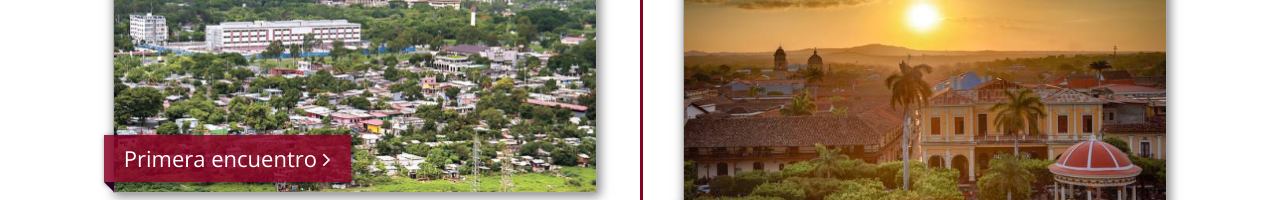
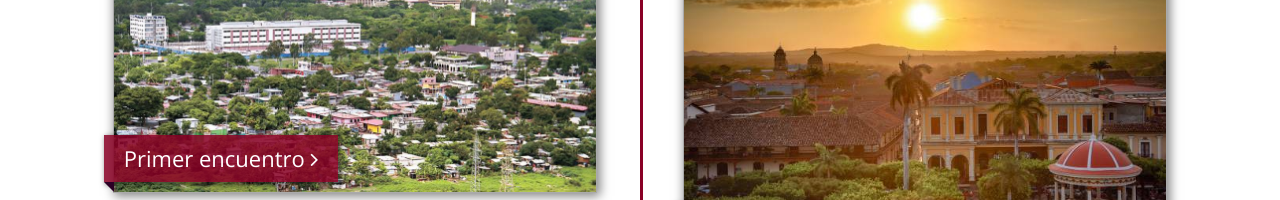
Before and after one commit to jesusp1994/AldayJorge.github.io-, a plain HTML site: page index.html in a window 1280 px wide. Shown: the part 2340-2540 px from the top of the page. Drawn offline with nearby package versions, Linux system fonts and the light colour scheme; a web font is replaced by a local one.

Commit message:
actualizacion data

```diff
--- a/index.html
+++ b/index.html
@@ -176,7 +176,7 @@
 								<div class="image">
 									<img src="images/time-01.jpg" alt="" />
 									<div class="title">
-										<h2>Primera encuentro <i class="fa fa-angle-right" aria-hidden="true"></i></h2>
+										<h2>Primer encuentro <i class="fa fa-angle-right" aria-hidden="true"></i></h2>
 									</div>
 								</div>
 								<div class="textContent">
```
